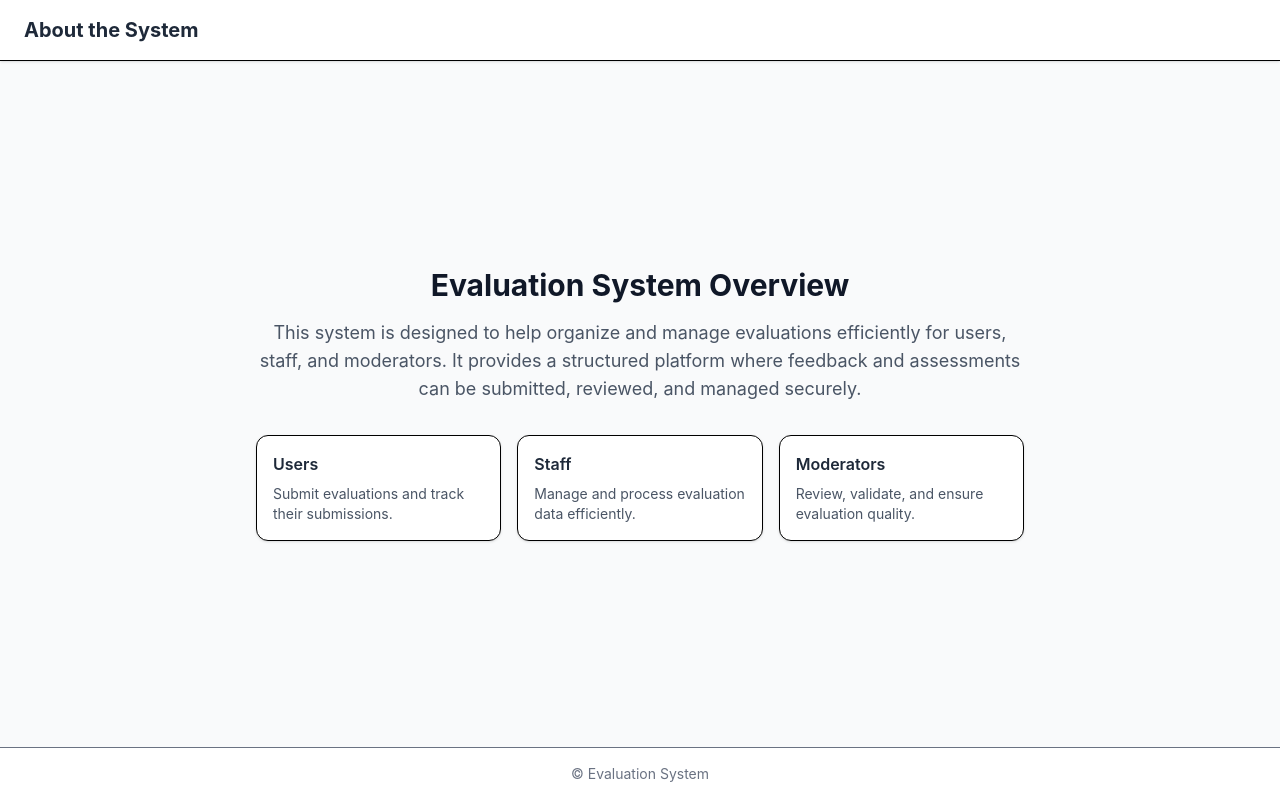
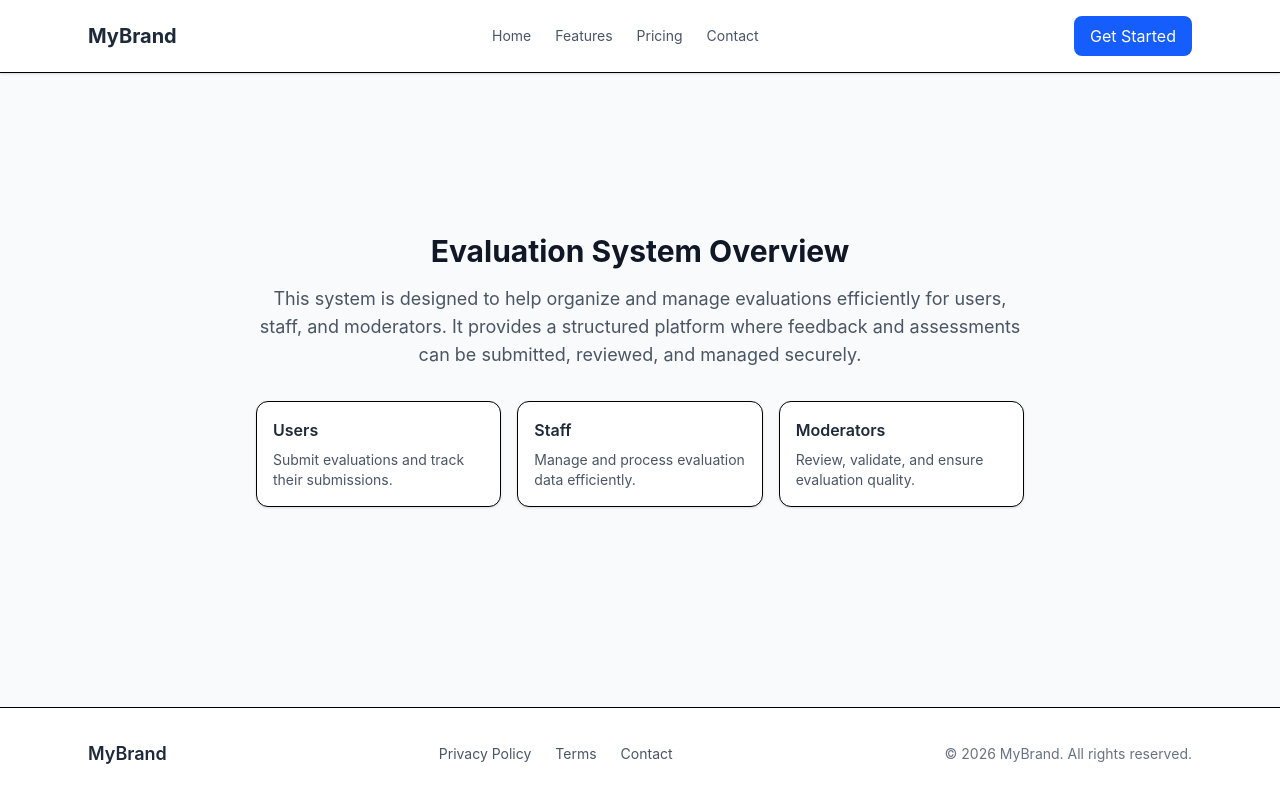
Before and after one commit to RRThrsh/evaluation-frontend, a React (Vite) app: page /about in a window 1280 px wide. Built offline with nearby package versions, Linux system fonts and the light colour scheme.

Commit message:
FIX: add header and footer

```diff
--- a/src/pages/public/About.jsx
+++ b/src/pages/public/About.jsx
@@ -1,15 +1,13 @@
 import React from "react";
+import Header from "../../components/layout/Header";
+import Footer from "../../components/layout/Footer";
 
 const About = () => {
     return (
         <div className="min-h-screen bg-gray-50 flex flex-col">
 
             {/* Header */}
-            <header className="w-full px-6 py-4 bg-white border-b shadow-sm">
-                <h1 className="text-xl font-bold text-gray-800">
-                    About the System
-                </h1>
-            </header>
+            <Header />
 
             {/* Content */}
             <main className="flex flex-1 items-center justify-center px-6">
@@ -54,9 +52,7 @@ const About = () => {
             </main>
 
             {/* Footer */}
-            <footer className="text-center py-4 text-sm text-gray-500 border-t bg-white">
-                © {new Date().year} Evaluation System
-            </footer>
+            <Footer />
         </div>
     );
 };
```
